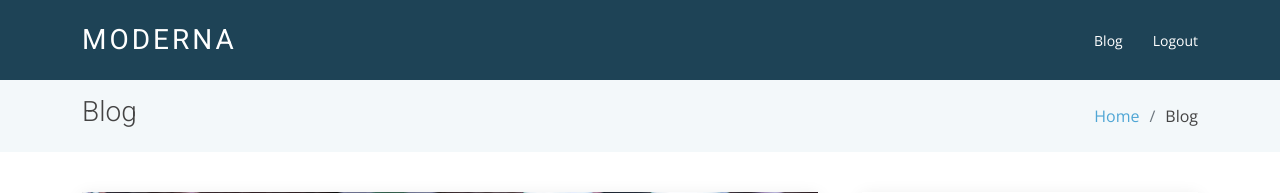
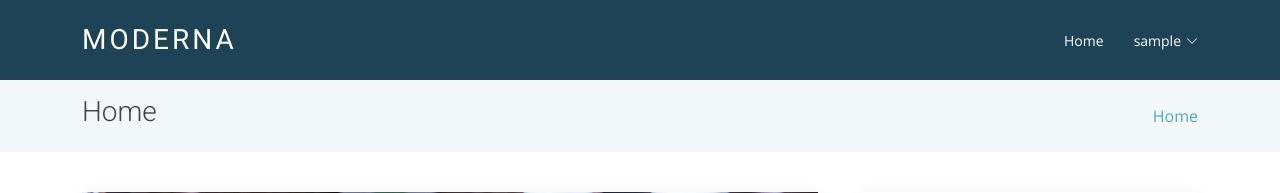
Before and after one commit to eaca89/Django-Blog-course, a Django app: page / in a window 1280 px wide. Shown: the top 193 px of the page. Run offline with Django 4.2, Linux system fonts and the light colour scheme; the visitor is signed in with stand-in values (Sample User, id 1); some libraries are stand-ins or nearby versions.

Commit message:
user interface improvmen

```diff
--- a/templates/base.html
+++ b/templates/base.html
@@ -53,12 +53,22 @@
 
       <nav id="navbar" class="navbar">
         <ul>
-          <li><a href="{% url 'home' %}">Blog</a></li>
+          <li><a href="{% url 'home' %}">Home</a></li>
           {% if user.is_authenticated %}
-            <li><a href="{% url 'logout' %}">Logout</a></li>
+            <li class="dropdown"><a href="#">{{ user.username }} <span><i class="bi bi-chevron-down"></i></span></a>
+              <ul>
+                <li><a href="{% url 'logout' %}">Logout</a></li>
+                <li><a href="{% url 'password_change' %}">Password Change</a></li>
+                <li><a href="{% url 'password_reset' %}">Password Reset</a></li>
+              </ul>
+            </li>
           {% else %}
-            <li><a href="{% url 'login' %}">Login</a></li>
-            <li><a href="{% url 'signup' %}">Sign Up</a></li>
+            <li class="dropdown"><a href="#">User <span><i class="bi bi-chevron-down"></i></span></a>
+              <ul>
+                <li><a href="{% url 'login' %}">Login</a></li>
+                <li><a href="{% url 'signup' %}">Sign Up</a></li>
+              </ul>
+            </li>
           {% endif %}
         </ul>
         <i class="bi bi-list mobile-nav-toggle"></i>
--- a/templates/home.html
+++ b/templates/home.html
@@ -8,11 +8,10 @@
         <div class="container">
 
           <div class="d-flex justify-content-between align-items-center">
-            <h2>Blog</h2>
+            <h2>Home</h2>
 
             <ol>
-              <li><a href="index.html">Home</a></li>
-              <li>Blog</li>
+              <li><a href="{% url 'home' %}">Home</a></li>
             </ol>
           </div>
 
```
